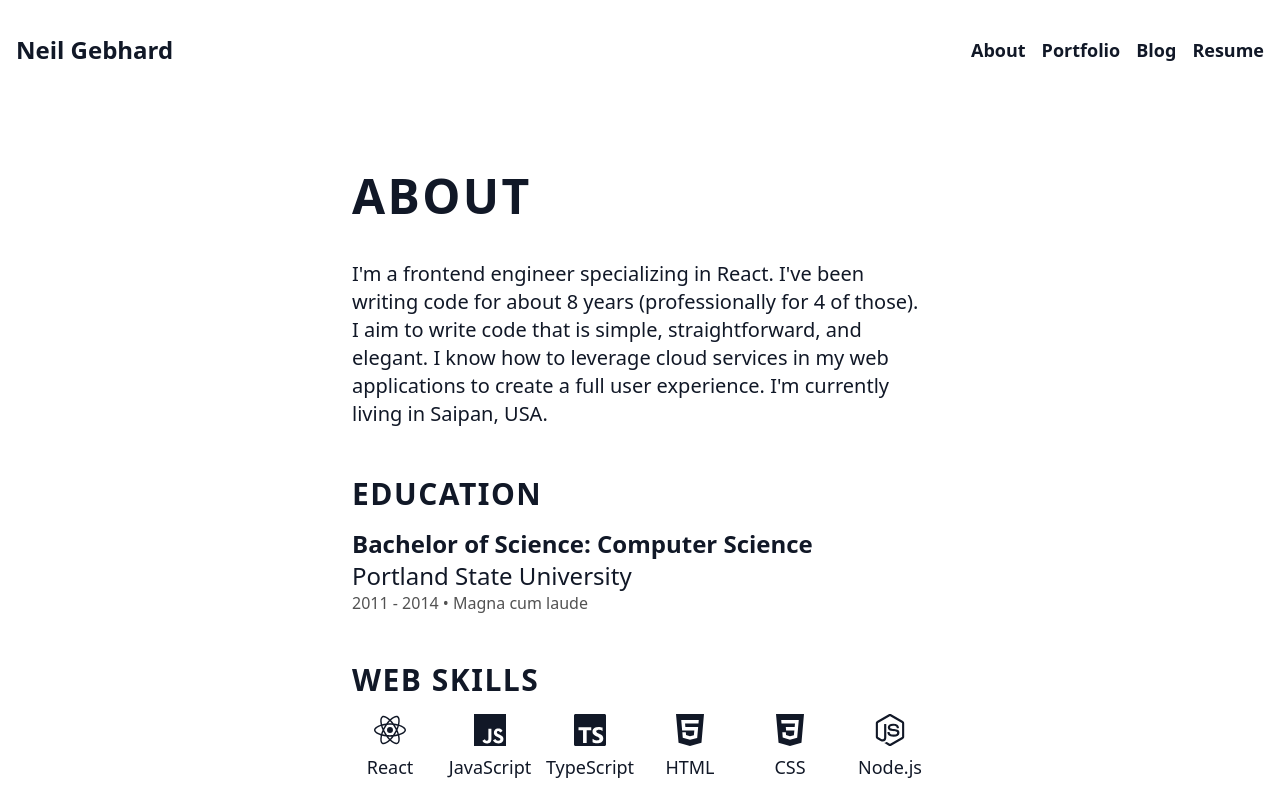
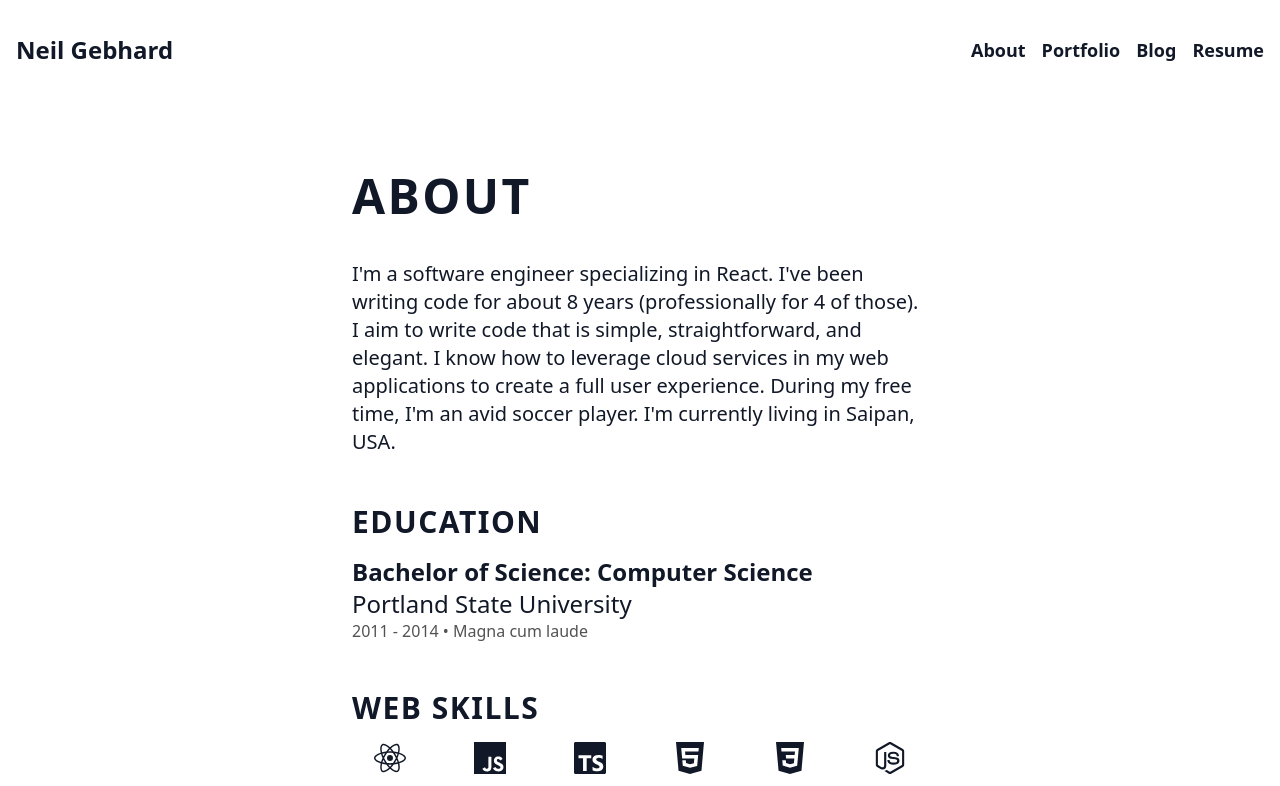
Before and after one commit to neilgebhard/neilgebhard.com, a Next.js app: page /about in a window 1280 px wide. Shown: the top 786 px of the page. Built offline with nearby package versions, Linux system fonts and the light colour scheme.

Commit message:
:sparkles: Update to About page

```diff
--- a/pages/about.tsx
+++ b/pages/about.tsx
@@ -146,11 +146,12 @@ export default function About() {
           viewport={{ once: true }}
         >
           <p className="text-xl">
-            I'm a frontend engineer specializing in React. I've been writing
+            I'm a software engineer specializing in React. I've been writing
             code for about 8 years (professionally for 4 of those). I aim to
             write code that is simple, straightforward, and elegant. I know how
             to leverage cloud services in my web applications to create a full
-            user experience. I'm currently living in Saipan, USA.
+            user experience. During my free time, I'm an avid soccer player. I'm
+            currently living in Saipan, USA.
           </p>
         </motion.section>
         <h2>Education</h2>
```
